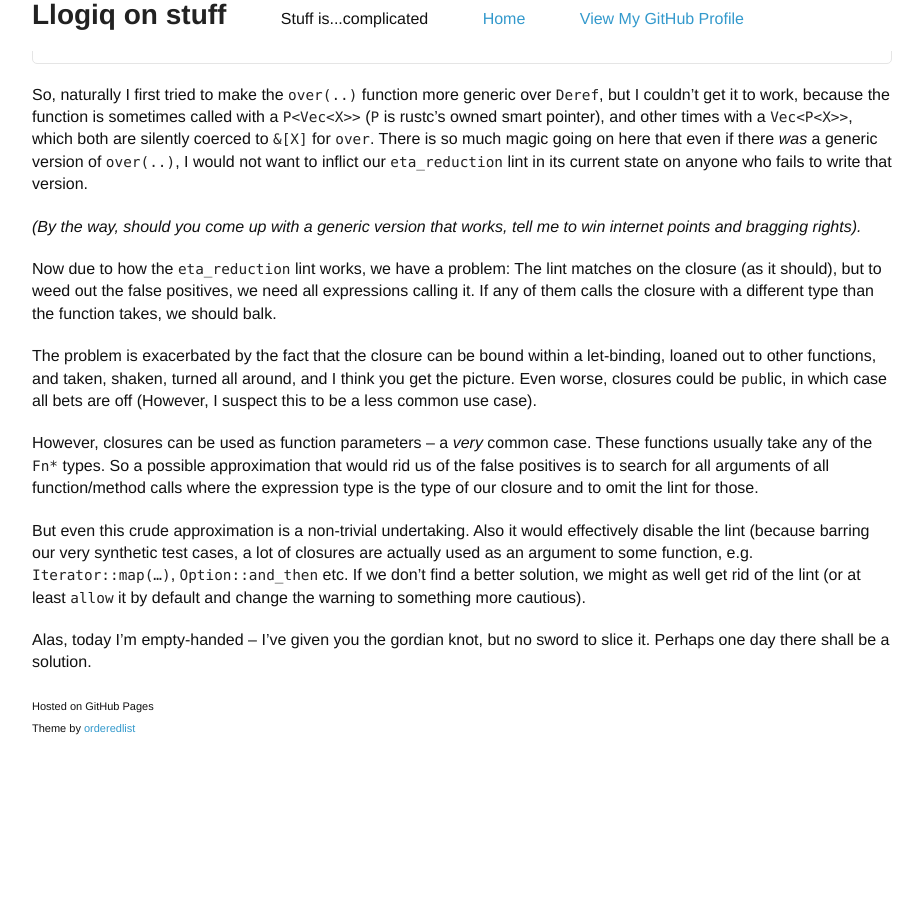
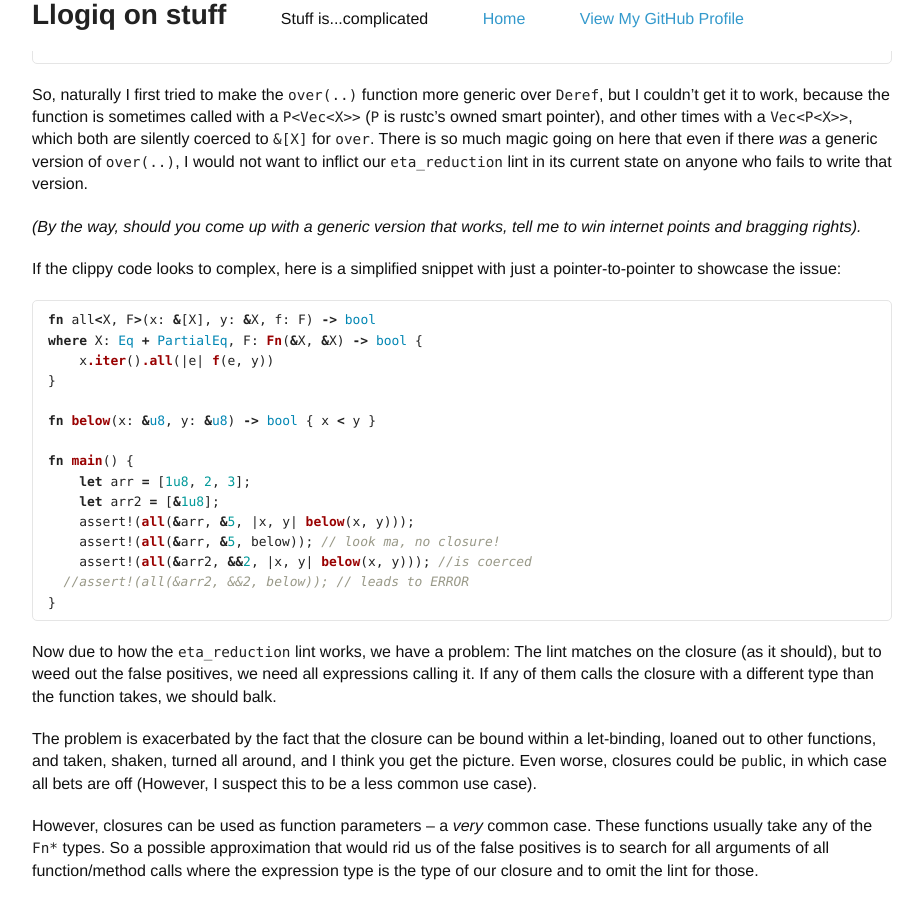
Before and after one commit to llogiq/llogiq.github.io, a Jekyll site: the page built from _posts/2015-08-14-coercion.md, in a window 1280 px wide and 900 px high, scrolled down 624 px. Shown: the whole window, without its empty margins (178-1101 px from the left). Built offline with Jekyll 4.4.1, drawn with Linux system fonts in a browser that asks for light colours; before the commit the page ends 1441 px from its top, so only the background shows below that.

Commit message:
Added code snippet

````diff
--- a/_posts/2015-08-14-coercion.md
+++ b/_posts/2015-08-14-coercion.md
@@ -45,6 +45,27 @@ state on anyone who fails to write that version.
 <i>(By the way, should you come up with a generic version that works, tell me
 to win internet points and bragging rights).</i>
 
+If the clippy code looks to complex, here is a simplified snippet with just a
+pointer-to-pointer to showcase the issue:
+
+```rust
+fn all<X, F>(x: &[X], y: &X, f: F) -> bool
+where X: Eq + PartialEq, F: Fn(&X, &X) -> bool {
+    x.iter().all(|e| f(e, y))
+}
+
+fn below(x: &u8, y: &u8) -> bool { x < y }
+
+fn main() {
+    let arr = [1u8, 2, 3];
+    let arr2 = [&1u8];
+    assert!(all(&arr, &5, |x, y| below(x, y)));
+    assert!(all(&arr, &5, below)); // look ma, no closure!
+    assert!(all(&arr2, &&2, |x, y| below(x, y))); //is coerced
+  //assert!(all(&arr2, &&2, below)); // leads to ERROR
+}
+```
+
 Now due to how the `eta_reduction` lint works, we have a problem: The lint
 matches on the closure (as it should), but to weed out the false positives,
 we need all expressions calling it. If any of them calls the closure with a
````
